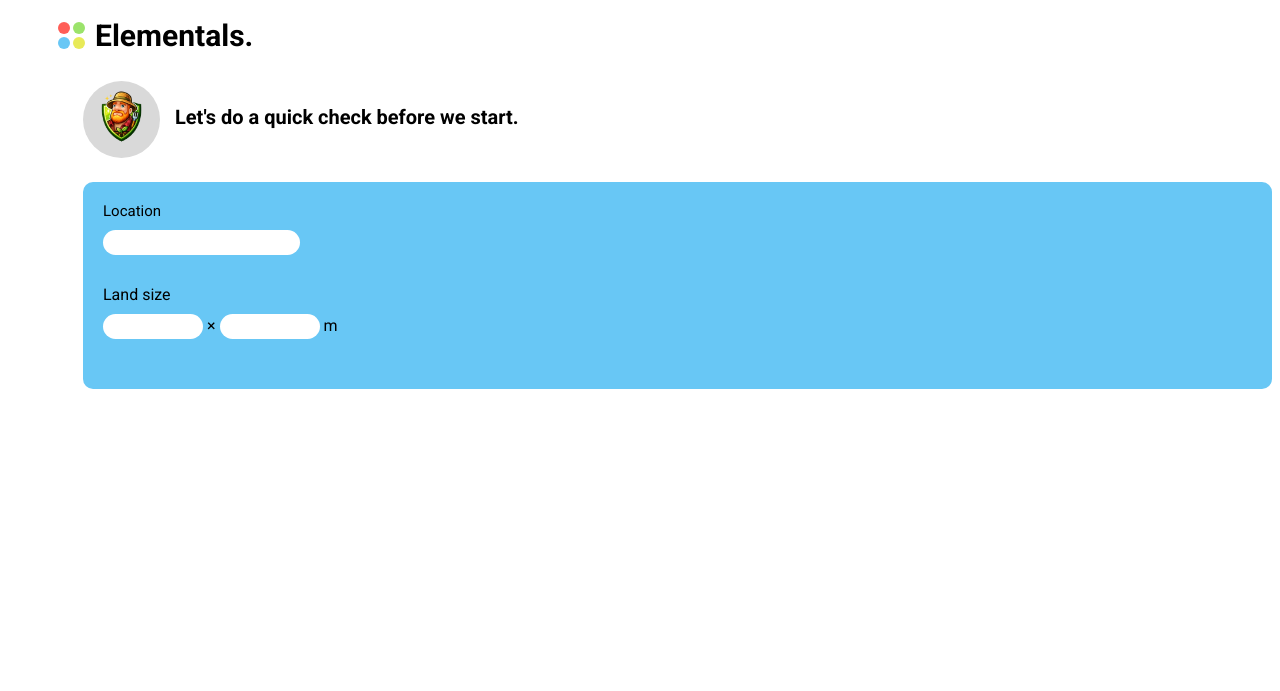
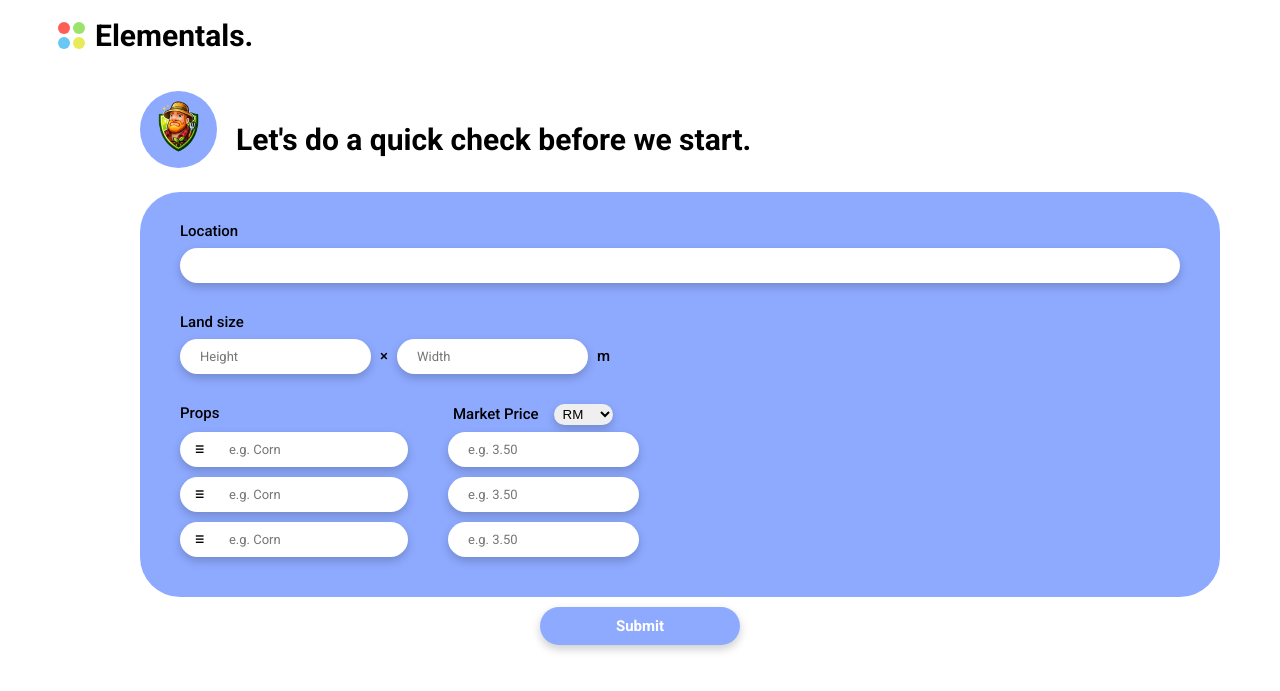
Before and after one commit to ReinaDNA/Machine-not-Learning, a Flask app: template templates/pre_setup.html in a window 1280 px wide. Shown: the top 691 px of the page. Run offline with Flask 3, Linux system fonts and the light colour scheme; the template is opened without the code that fills it, so the values that code supplies are empty.

Commit message:
Pre-Setup
Post Login done, renamed to Pre-Setup and still on the way to enhance it.

```diff
--- /dev/null
+++ b/static/pre-setup.css
@@ -0,0 +1,255 @@
+
+    p {
+        font-family: Roboto;
+        font-size: 15px;
+        font-weight: 500;
+        margin-top: 0px;
+        margin-bottom: 3px;
+    }
+
+    .brand {
+        display: inline-flex;
+        align-items: center;
+        margin-left: 50px;
+        margin-top: -10px;
+        margin-bottom: -10px;
+    }
+
+    .logo-grid {
+        display: grid;
+        grid-template-columns: repeat(2, 1fr);
+        gap: 3px;
+        margin-right: 10px;
+    }
+
+    .dot {
+    width: 12px;
+    height: 12px;
+    border-radius: 50%;
+    }
+
+    .red {
+    background: #ff5e57;
+    }
+
+    .green {
+    background: #9be36b;
+    }
+
+    .blue {
+    background: #68c7f5;
+    }
+
+    .yellow {
+    background: #e8ea58;
+    }
+
+    .title {
+        font-family: Roboto;
+        font-size: 30px;
+        font-weight:bold;
+        color: #000000;
+    }
+
+    .greg-profile {
+        display: inline;
+    }
+
+    .greg-pic {
+        width: 75px;
+        height: 75px;
+        padding: 1px;
+        background-color: #8EAAFF;
+        border-radius: 50%;
+        margin-top: 10px;
+    }
+
+    .greg-talks {
+        display: inline-block;
+        font-size: 30px;
+        font-weight: 700;
+        margin-left: 15px;
+        margin-bottom: 15px;
+        vertical-align: bottom;
+
+    }
+
+    .header {
+        display: inline;
+    }
+
+    .content-block {
+        display: block;
+        width: 1000px;
+        justify-content: center;
+        margin-top: 20px;
+        background-size: 30px;
+        background-color: #8EAAFF;
+        padding: 30px 40px;
+        border-radius: 40px;
+    }
+
+    .location{
+        font-size: 15px;
+    }
+
+    input{
+        border: none;
+        outline-color: #7094ff;
+        margin-top: 5px;
+        margin-bottom: 30px;
+        padding-inline: 20px;
+        padding-block: 5px;
+        border-radius: 50px;
+        height: 25px;
+        background-color: #ffffff;
+        box-shadow: 0px 4px 10px rgba(0, 0, 0, 0.2);
+        font-family: Roboto;
+        font-size: 13px;
+        transition: 0.15s;
+
+    }
+
+    input:hover{
+        background-color: #eaeaea;
+    }
+
+    .input-location{
+        width: 960px;
+    }
+
+    .land-size{
+        display: inline;
+    }
+
+    .input-height, .input-width{
+        width: max-content;
+    }
+
+    .multiply, .unit{
+        font-weight: bold;
+    }
+
+    .input-height, .input-width, .multiply, .unit, .market-price{
+        display: inline;
+    }
+
+    .multiply, .unit {
+        font-family: Roboto;
+        font-size: 15px;
+        font-weight: 500;
+        margin-left: 5px;
+        margin-right: 5px;
+    }
+
+    .props-marketprice{
+        display: flex;
+        gap: 40px;
+        align-items: flex-start;
+    }
+    .column{
+        display: block;
+    }
+
+    .props-row{
+        display: flex;
+        align-items: center;
+        background-color: white;
+        margin-top: 9.5px;
+        margin-bottom: 10px;
+        padding-inline: 10px;
+        border-radius: 50px;
+        height: 35px;
+        width: 208px;
+        box-shadow: 0px 4px 10px rgba(0, 0, 0, 0.2);
+        transition:0.15s;
+        outline-color: #7094ff;
+    }
+
+    .props-row:hover{
+        background-color: #eaeaea;
+    }
+
+    .input-props{
+        background: transparent;
+        outline: none;
+        margin: 0;
+        box-shadow: none;
+    }
+
+    .input-price{
+        margin-bottom: 5px;
+    }
+
+    .list-icon {
+        align-self: middle;
+        margin-left: 5px;
+        margin-right: 5px;
+        color: #000000;
+        font-size: 10px;
+        font-weight: bold;
+    }
+
+    .market-title, .price-unit{
+        display: inline;
+        border-radius: 50px;
+        outline:none;
+        border: none;
+        margin-left: 5px;
+    }
+
+    .price-unit{
+        margin-left: 5px;
+        margin-bottom: 2px;
+        padding-inline: 5px;
+        padding-block: 2px;
+        box-shadow: 0px 4px 10px rgba(0, 0, 0, 0.2)
+    }
+
+    .market-price{
+        display: flex;
+        align-items: center;
+        gap: 10px;
+    }
+
+    .adjust-price{
+        display: flex;
+        flex-direction: column;
+        margin-bottom: 0;
+    }
+
+    .left, .right{
+        margin:auto;
+        width: 1000px;
+    }
+
+    .right{
+        text-align: center;
+    }
+
+    button{
+        margin:auto;
+        width: 1000px;
+        width: 200px;
+        border-radius: 50px;
+        font-family: Roboto;
+        font-size: 15px;
+        padding: 10px 10px;
+        margin-top: 10px;
+        background-color: #8EAAFF;
+        border: none;
+        color: #ffffff;
+        font-weight: bold;
+        box-shadow: 0px 4px 10px rgba(0, 0, 0, 0.2);
+        transition: 0.15s;
+        cursor: pointer;
+    }
+
+    button:hover{
+        background-color: #b7c9ff;
+    }
+
+    button:active{
+        background-color: #7094ff;
+        color: #000000;
+    }
--- a/templates/pre_setup.html
+++ b/templates/pre_setup.html
@@ -2,118 +2,10 @@
 <html>
     <head>
         <title>Pre-Setup</title>
+        <link rel="stylesheet" href="/static/pre-setup.css">
         <link rel="preconnect" href="https://fonts.googleapis.com">
         <link rel="preconnect" href="https://fonts.gstatic.com" crossorigin>
         <link href="https://fonts.googleapis.com/css2?family=Roboto:ital,wght@0,100..900;1,100..900&display=swap" rel="stylesheet">
-        <style>
-                p {
-                    font-family: Roboto;
-                    margin-top: 0px;
-                    margin-bottom: 5px;
-                }
-
-                .brand {
-                    display: inline-flex;
-                    align-items: center;
-                    margin-left: 50px;
-                    margin-top: -10px;
-                    margin-bottom: -10px;
-                }
-
-                .logo-grid {
-                    display: grid;
-                    grid-template-columns: repeat(2, 1fr);
-                    gap: 3px;
-                    margin-right: 10px;
-                }
-
-                .dot {
-                width: 12px;
-                height: 12px;
-                border-radius: 50%;
-                }
-
-                .red {
-                background: #ff5e57;
-                }
-
-                .green {
-                background: #9be36b;
-                }
-
-                .blue {
-                background: #68c7f5;
-                }
-
-                .yellow {
-                background: #e8ea58;
-                }
-
-                .title {
-                    font-family: Roboto;
-                    font-size: 30px;
-                    font-weight:bold;
-                    color: #000000;
-                }
-
-                .greg-profile {
-                    display: inline-flex;
-                    align-items: center;
-                    margin-left: 75px;
-                }
-
-                .greg-pic{
-                    width: 75px;
-                    height: 75px;
-                    padding: 1px;
-                    background-color: #d9d9d9;
-                    border-radius: 50%;
-                }
-
-                .greg-talks{
-                    font-size: 20px;
-                    font-weight: 700;
-                    margin-left: 15px;
-
-                }
-
-                .content-block{
-                    display: block;
-                    margin-top: 20px;
-                    margin-left: 75px;
-                    background-size: 30px;
-                    background-color: #68c7f5;
-                    padding: 20px;
-                    border-radius: 10px;
-                }
-
-                .location{
-                    font-size: 15px;
-                }
-
-                input{
-                    margin-top: 5px;
-                    margin-bottom: 30px;
-                    padding-inline: 10px;
-                    padding-block: 5px;
-                    border: none;
-                    border-radius: 50px;
-                }
-
-                .land-size{
-                    display: inline;
-                }
-
-                .input-height, .input-width{
-                    width: 80px;
-                }
-
-                .input-height, .multiply, .input-width, .unit{
-                    display: inline;
-                }
-
-
-        </style>
     </head>
 
     <body>
@@ -125,12 +17,15 @@
                     <span class="dot yellow"></span>
             </div>
             <h1 class="title">Elementals.</h1>
+
         </div>
 
     <br></br>
 
+    <div class="left">
+
         <div class="greg-profile">
-            <img class="greg-pic" src="templates/image/ailogo.png">
+            <img class="greg-pic" src="image/ailogo.png">
             <p class="greg-talks">Let's do a quick check before we start.</p>
         </div>
 
@@ -139,13 +34,52 @@
                 <p>Location</p>
                 <input class="input-location" type="text">
             </div>
+            <div>
             <div class="land-size">
                 <p>Land size</p>
-                <input class="input-height" type="number">
-                <p class="multiply">&times</p>
-                <input class="input-width" type="number">
-                <p class="unit">m</p>
+                <input class="input-height" type="number" placeholder="Height">
+                <span class="multiply">&times</span>
+                <input class="input-width" type="number" placeholder="Width">
+                <span class="unit">m</span>
             </div>
+            </div>
+            <div class="props-marketprice">
+                <div class="column">
+                    <p>Props</p>
+                    <div class="props-row">
+                    <span class="list-icon">&#9776;</span>
+                    <input class="input-props" type="text" placeholder="e.g. Corn">
+                    </div>
+                    <div class="props-row">
+                    <span class="list-icon">&#9776;</span>
+                    <input class="input-props" type="text" placeholder="e.g. Corn">
+                    </div>
+                    <div class="props-row">
+                    <span class="list-icon">&#9776;</span>
+                    <input class="input-props" type="text" placeholder="e.g. Corn">
+                    </div>
+                </div>
+                <div class="column">
+                    <div class="market-price">
+                    <p class="market-title">Market Price</p>
+                    <select class="price-unit" name="fruits">
+                    <option value="apple">RM</option>
+                    <option value="banana">SGR</option> // 叫新加坡人来马来西亚做外劳
+                    <option value="cherry">USD</option>
+                    </select>
+                    </div>
+                    <div class="adjust-price">
+                    <input class="input-price" type="number" placeholder ="e.g. 3.50">
+                    <input class="input-price" type="number" placeholder ="e.g. 3.50">
+                    <input class="input-price" type="number" placeholder ="e.g. 3.50">
+                    </div>
+                </div>
+                </div>
+            </div>
+        </div>
+        </div>
+        <div class="right">
+            <button>Submit</button>
         </div>
     </body>
 </html>
```
